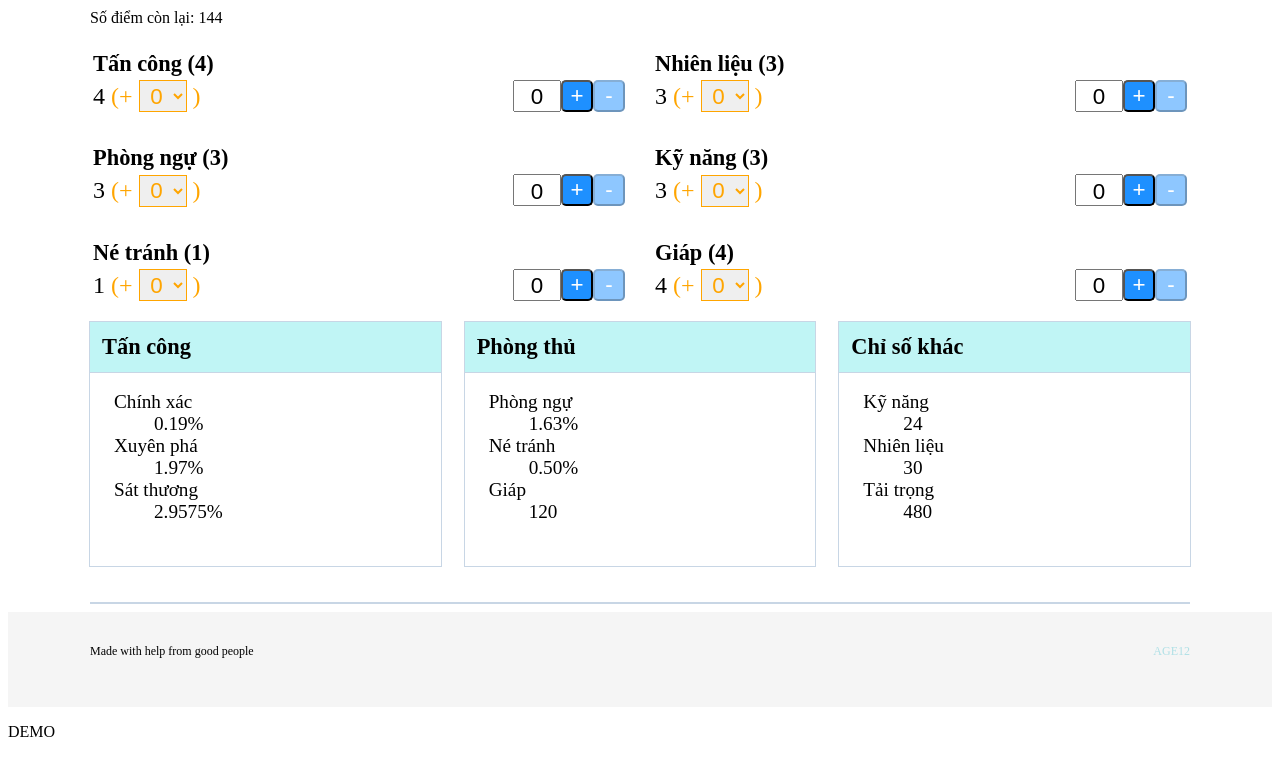
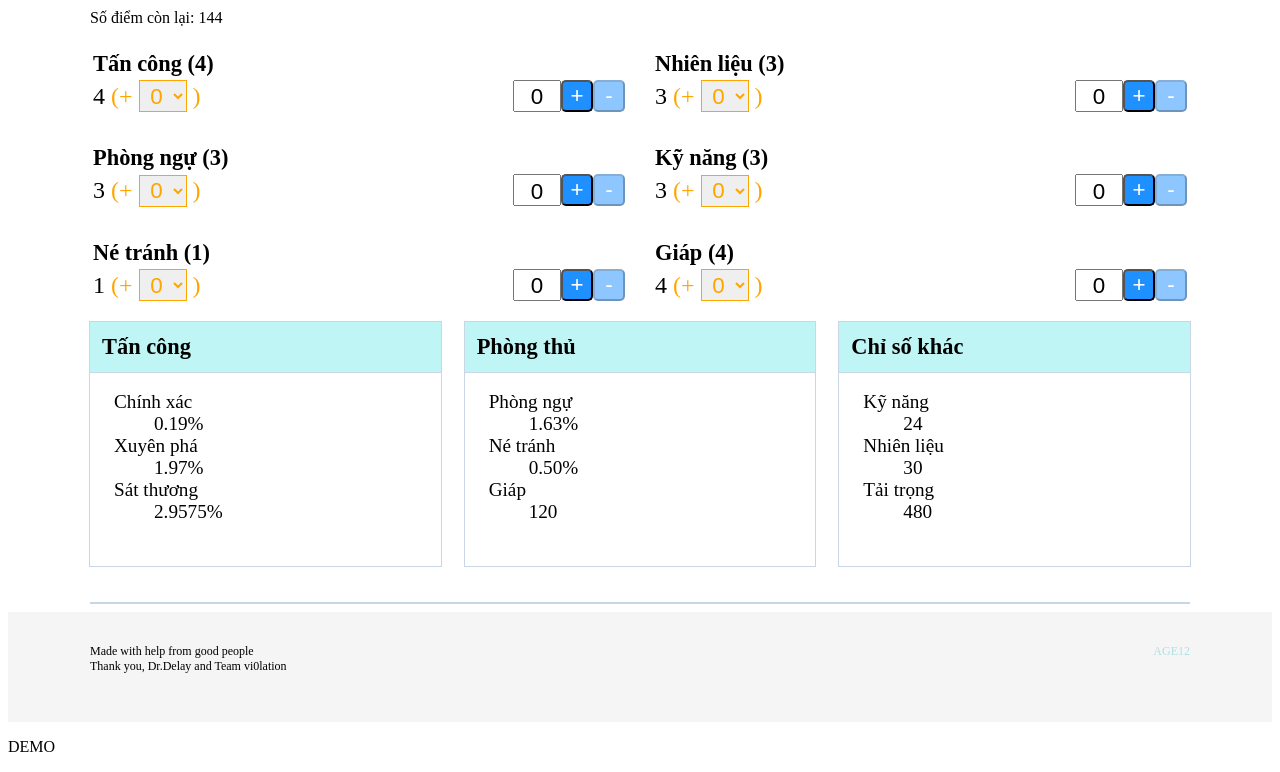
Before and after one commit to Yowleer/Yowleer.github.io, a plain HTML site: page index.html in a window 1280 px wide. Shown: the part 377-1149 px from the top of the page. Drawn offline with Linux system fonts and the light colour scheme.

Commit message:
minor changes

```diff
--- a/index.html
+++ b/index.html
@@ -242,6 +242,7 @@
     <div class="container">
         <span>Made with help from good people</span>
         <span style="float:right;color:powderblue;">AGE12</span>
+        <div>Thank you, Dr.Delay and Team vi0lation</div>
     </div>
 </footer>
 <p id="demo" type="text">DEMO</p>
```
Also changed, not shown: 1 other file.
